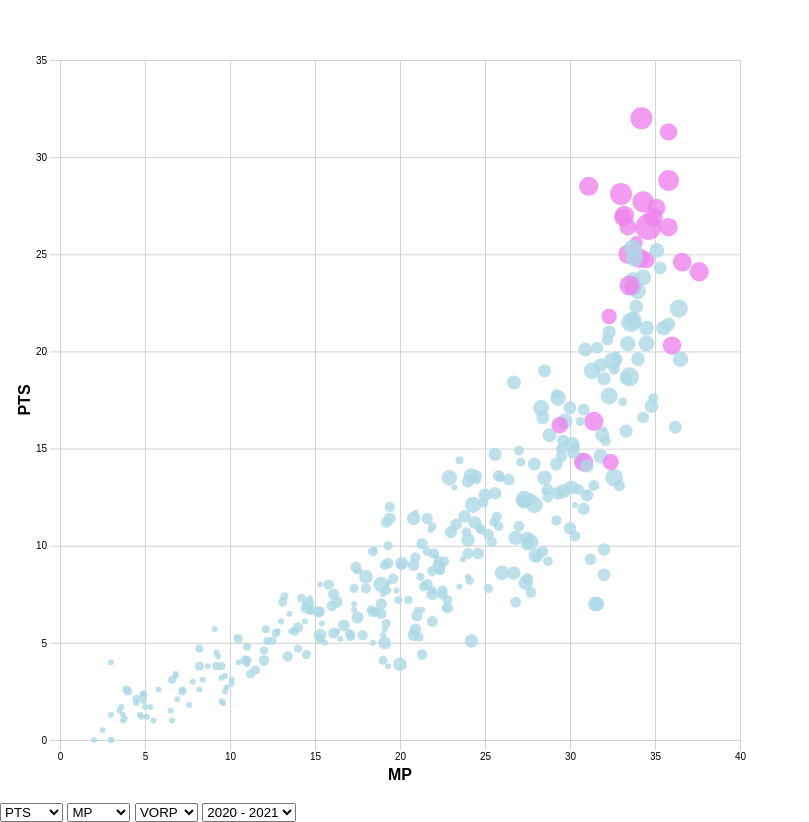
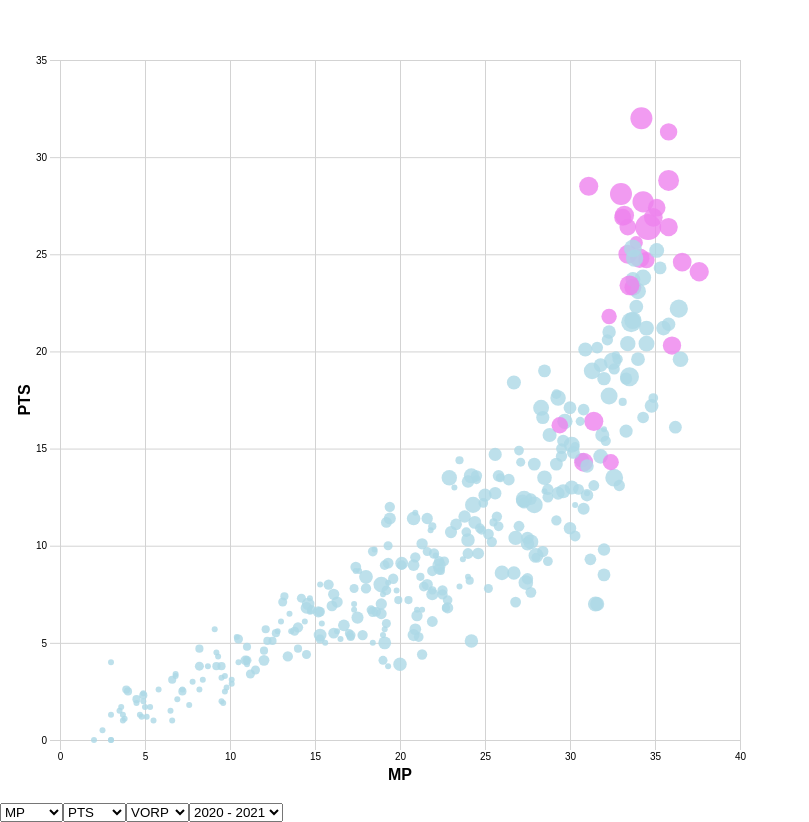
Before and after one commit to mansoo-kim/NBA-Stats, a website built with webpack: page index.html in a window 1280 px wide. Shown: the whole page, without its empty margins (0-809 px from the left). Built offline with nearby package versions, Linux system fonts and the light colour scheme.

Commit message:
Refactor select tags to be appended with d3 instead of hardcoding html

```diff
--- a/index.html
+++ b/index.html
@@ -14,11 +14,5 @@
     <div class="tooltip"></div>
   </div>
 
-  <select class="y-select"></select>
-  <select class="x-select""></select>
-  <select class="a-select""></select>
-
-  <select class="year-select"></select>
-
 </body>
 </html>
--- a/src/scripts/plot.js
+++ b/src/scripts/plot.js
@@ -113,7 +113,8 @@ export default class Plot {
       .attr("class", d => d["All-Star"] === true ? "all-star" : null);
 
     // Options for X-axis
-    const xSelect = d3.select(".x-select");
+    const xSelect = d3.select("body").append("select")
+      .attr("class", "x-select");
     const xOptions = xSelect
       .selectAll("option")
       .data(DISPLAYABLE_COLS)
@@ -134,7 +135,8 @@ export default class Plot {
     });
 
     // Options for Y-axis
-    const ySelect = d3.select(".y-select");
+    const ySelect = d3.select("body").append("select")
+      .attr("class", "y-select");
     const yOptions = ySelect
       .selectAll("option")
       .data(DISPLAYABLE_COLS)
@@ -155,7 +157,8 @@ export default class Plot {
     });
 
     // Options for Area
-    const aSelect = d3.select(".a-select");
+    const aSelect = d3.select("body").append("select")
+      .attr("class", "a-select");
     const aOptions = aSelect
       .selectAll("option")
       .data(DISPLAYABLE_COLS)
@@ -173,7 +176,8 @@ export default class Plot {
     });
 
     // Options for Year Select
-    const yearSelect = d3.select(".year-select");
+    const yearSelect = d3.select("body").append("select")
+      .attr("class", "year-select");
     const yearOptions = yearSelect
       .selectAll("option")
       .data(YEARS)
```
Also changed, not shown: 1 other file.
